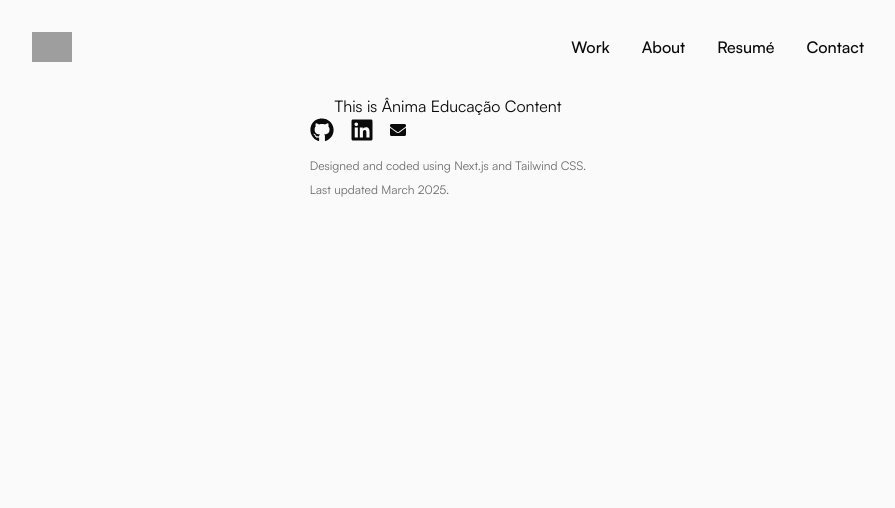
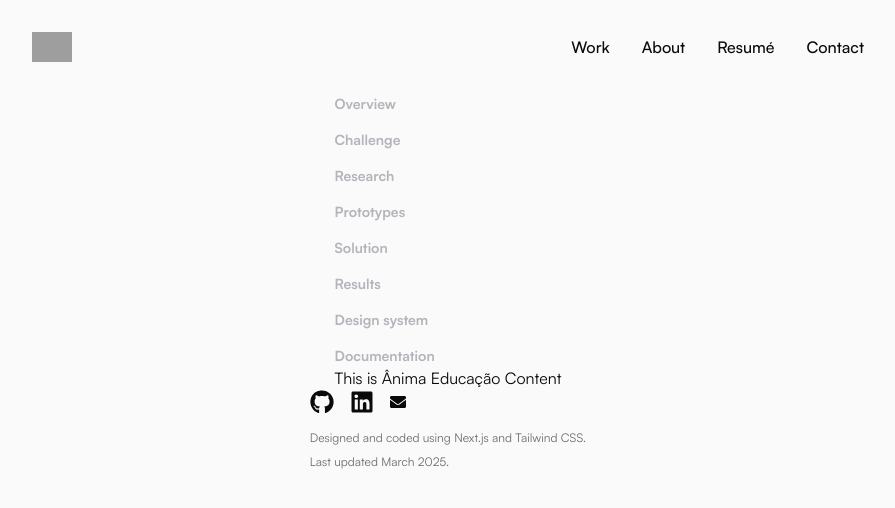
Before and after one commit to luccaromaniello/portfolio, a Next.js app: page /design/anima-educacao in a window 1280 px wide. Shown: the top 508 px of the page, without its empty margins (192-1087 px from the left). Built offline with nearby package versions, Linux system fonts and the light colour scheme; grey boxes are pictures that could not be loaded.

Commit message:
Adds base structure for side menu case links

```diff
--- a/src/app/design/anima-educacao/page.tsx
+++ b/src/app/design/anima-educacao/page.tsx
@@ -1,7 +1,10 @@
+import SideMenuAnima from "@/components/cases/SideMenuAnima";
+
 export default function AnimaEducacao() {
   return (
     <div>
       <div>
+        <SideMenuAnima></SideMenuAnima>
         This is Ânima Educação Content
       </div>
     </div>
--- /dev/null
+++ b/src/components/cases/SideMenuAnima/index.tsx
@@ -0,0 +1,18 @@
+const SideMenuAnima = () => {
+  const linkStyle = "text-sm font-bold text-content-tertiary hover:text-content-primary";
+
+  return (
+    <div className="flex flex-col gap-4">
+      <a href="" className={linkStyle}>Overview</a>
+      <a href="" className={linkStyle}>Challenge</a>
+      <a href="" className={linkStyle}>Research</a>
+      <a href="" className={linkStyle}>Prototypes</a>
+      <a href="" className={linkStyle}>Solution</a>
+      <a href="" className={linkStyle}>Results</a>
+      <a href="" className={linkStyle}>Design system</a>
+      <a href="" className={linkStyle}>Documentation</a>
+    </div>
+  );
+}
+
+export default SideMenuAnima;
```
